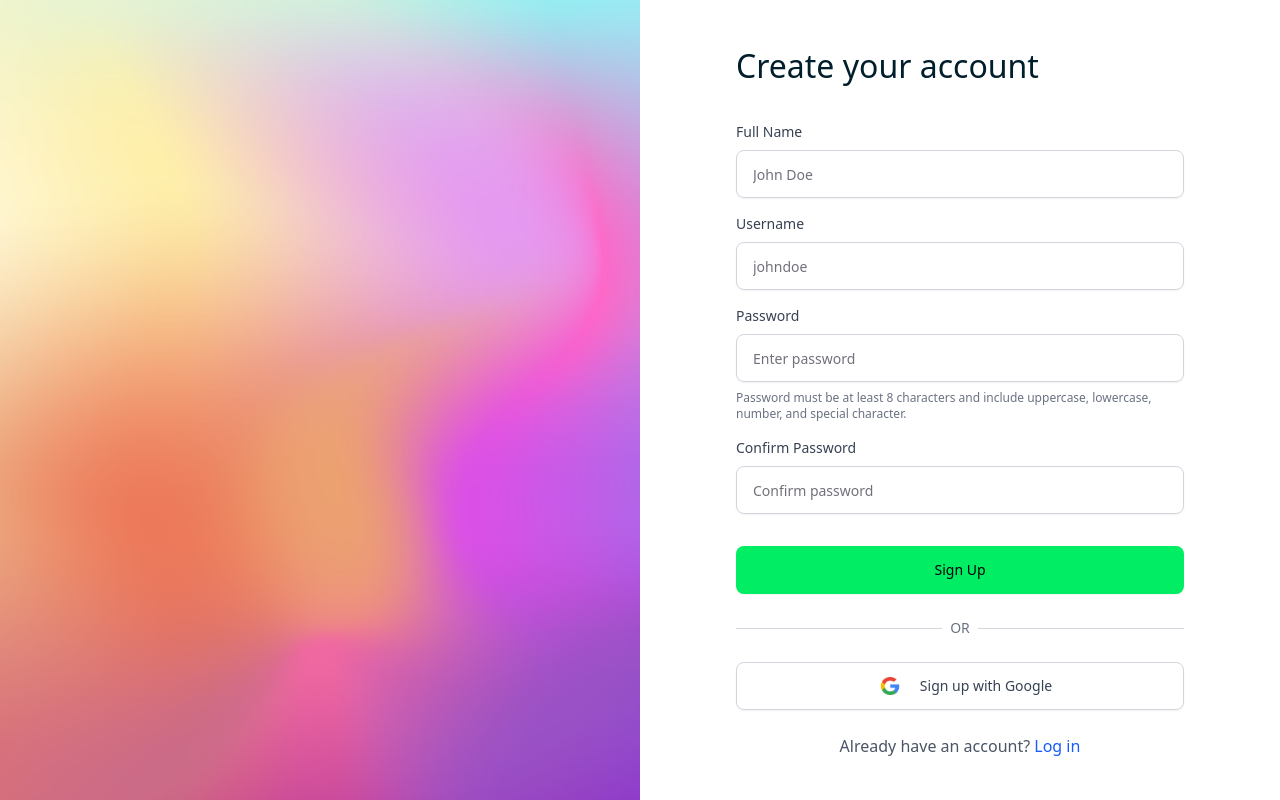
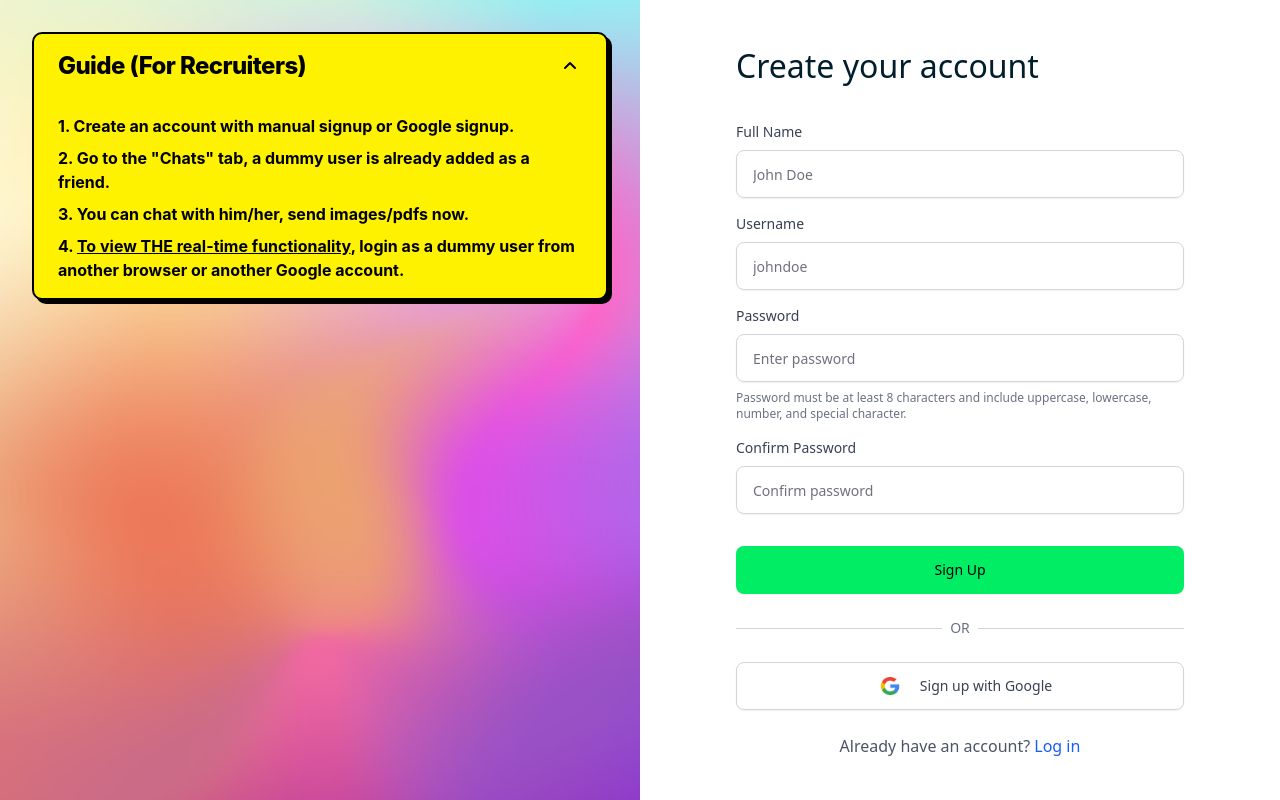
Before and after one commit to Aditya-Nikhade/ec2_cicd, a React (Vite) app in the folder frontend/: page /signup in a window 1280 px wide. Built offline with nearby package versions, Linux system fonts and the light colour scheme.

Commit message:
Guide for recruiters

```diff
--- /dev/null
+++ b/frontend/src/components/Guide.jsx
@@ -0,0 +1,50 @@
+import React, { useState } from "react";
+
+const Guide = () => {
+  const [open, setOpen] = useState(true);
+
+  return (
+    <div
+      className="absolute top-8 left-8 z-10 w-[calc(100%-4rem)] max-w-none min-w-[220px] p-0 rounded-lg shadow-[4px_4px_0_0_#000] border-2 border-black bg-[#fff200]"
+      style={{ fontFamily: 'Inter, Arial, sans-serif', right: '2rem' }}
+    >
+      <button
+        className="flex items-center justify-between w-full px-6 py-4 cursor-pointer select-none focus:outline-none"
+        onClick={() => setOpen((prev) => !prev)}
+        aria-expanded={open}
+        aria-controls="guide-content"
+        style={{ background: 'none', border: 'none' }}
+      >
+        <span className="text-2xl font-extrabold text-black tracking-tight">Guide (For Recruiters)</span>
+        <svg
+          className={`ml-2 transition-transform duration-200 ${open ? 'rotate-180' : ''}`}
+          width="24" height="24" viewBox="0 0 24 24" fill="none" xmlns="http://www.w3.org/2000/svg"
+        >
+          <path d="M7 10l5 5 5-5" stroke="#000" strokeWidth="2" strokeLinecap="round" strokeLinejoin="round"/>
+        </svg>
+      </button>
+      <div
+        id="guide-content"
+        className={`overflow-hidden transition-all duration-300 ${open ? 'max-h-[500px] py-4 px-6' : 'max-h-0 py-0 px-6'}`}
+        style={{}}
+      >
+        <ul className="text-base text-black font-medium space-y-2">
+          <li>
+            <strong>1. Create an account with manual signup or Google signup.</strong>
+          </li>
+          <li>
+            <strong>2. Go to the "Chats" tab, a dummy user is already added as a friend.</strong>
+          </li>
+          <li>
+            <strong>3. You can chat with him/her, send images/pdfs now.</strong>
+          </li>
+          <li>
+            <strong>4. <u>To view THE real-time functionality</u>, login as a dummy user from another browser or another Google account.</strong>
+          </li>
+        </ul>
+      </div>
+    </div>
+  );
+};
+
+export default Guide;
--- a/frontend/src/pages/login/Login.jsx
+++ b/frontend/src/pages/login/Login.jsx
@@ -4,6 +4,7 @@ import useLogin from "../../hooks/useLogin";
 import { Input } from "@/components/ui/input";
 import { Button } from "@/components/ui/button";
 import { Loader2 } from "lucide-react";
+import Guide from "@/components/Guide";
 
 const Login = () => {
   const [username, setUsername] = useState("");
@@ -29,6 +30,7 @@ const Login = () => {
           alt="Background"
           className="absolute inset-0 w-full h-full object-cover m-0"
         />
+        <Guide />
       </div>
 
       {/* Right side - Login Form */}
--- a/frontend/src/pages/signup/SignUp.jsx
+++ b/frontend/src/pages/signup/SignUp.jsx
@@ -5,6 +5,7 @@ import { Input } from "@/components/ui/input";
 import { Button } from "@/components/ui/button";
 import { Loader2 } from "lucide-react";
 import { toast } from "react-hot-toast";
+import Guide from "@/components/Guide";
 
 const SignUp = () => {
 	const [inputs, setInputs] = useState({
@@ -52,6 +53,7 @@ const SignUp = () => {
 					alt="Background"
 					className="absolute inset-0 w-full h-full object-cover m-0"
 				/>
+				<Guide />
 			</div>
 
 			{/* Right side - Sign Up Form */}
```
